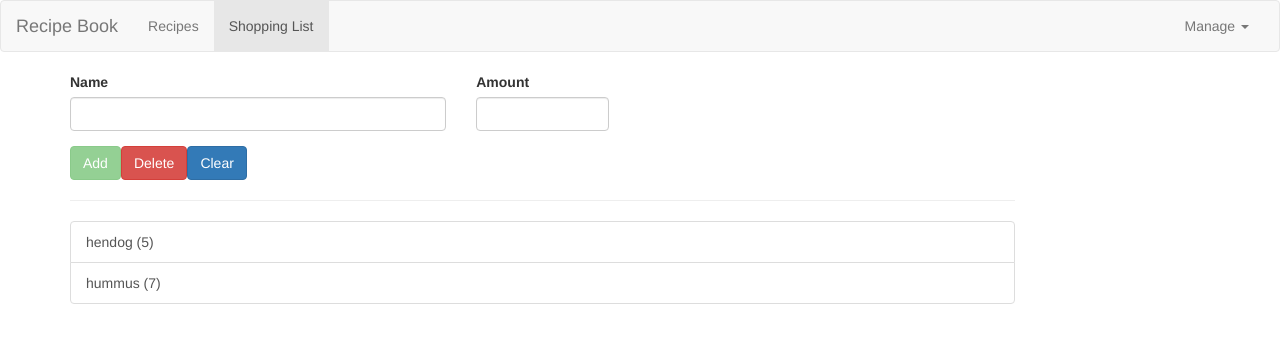
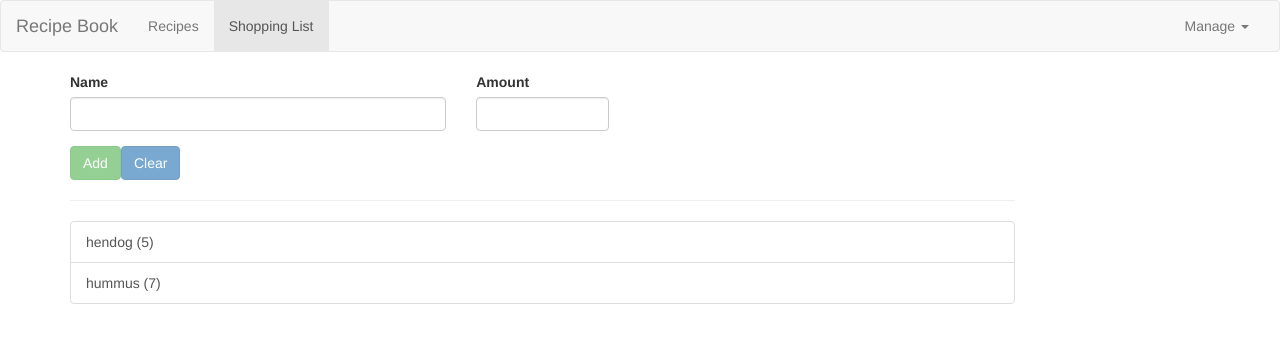
Before and after one commit to coredelle/angularUdemy, an Angular app: page /shopping-list in a window 1280 px wide. Shown: the top 342 px of the page. Built offline with nearby package versions, Linux system fonts and the light colour scheme.

Commit message:
finish template-driven approach to form

```diff
--- a/src/app/shopping-list/shopping-edit/shopping-edit.component.html
+++ b/src/app/shopping-list/shopping-edit/shopping-edit.component.html
@@ -26,8 +26,8 @@
       <div class="row">
         <div class="col-xs-12">
            <button class="btn btn-success" type="submit" [disabled]="!form.valid">{{ editMode ? 'Update' : 'Add' }}</button>
-           <button class="btn btn-danger" (click)="onDeleteItem()">Delete</button>
-           <button class="btn btn-primary" (click)="onClearItem()">Clear</button>
+           <button class="btn btn-danger" (click)="onDeleteItem()" *ngIf="editMode">Delete</button>
+           <button class="btn btn-primary" (click)="onClearItem()" [disabled]="!form.valid">Clear</button>
         </div>
       </div>
     </form>
--- a/src/app/shopping-list/shopping-edit/shopping-edit.component.ts
+++ b/src/app/shopping-list/shopping-edit/shopping-edit.component.ts
@@ -44,7 +44,8 @@ export class ShoppingEditComponent implements OnInit, OnDestroy {
   }
 
   onDeleteItem() {
-
+    this.shoppingListService.deleteIngredient(this.editedItemIndex);
+    this.onClearItem();
   }
 
   onClearItem() {
--- a/src/app/shopping-list/shopping-list.service.ts
+++ b/src/app/shopping-list/shopping-list.service.ts
@@ -36,5 +36,10 @@ export class ShoppingListService {
     this.ingredientsChanged.next(this.ingredients.slice());
   }
 
+  deleteIngredient(index: number) {
+    this.ingredients.splice(index, 1);
+    this.ingredientsChanged.next(this.ingredients.slice());
+  }
+
   constructor() { }
 }
```
